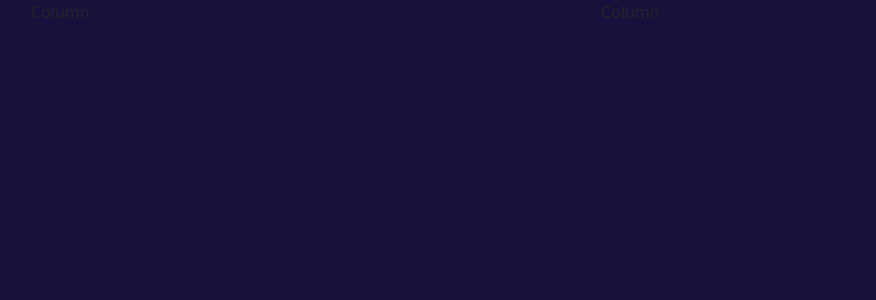
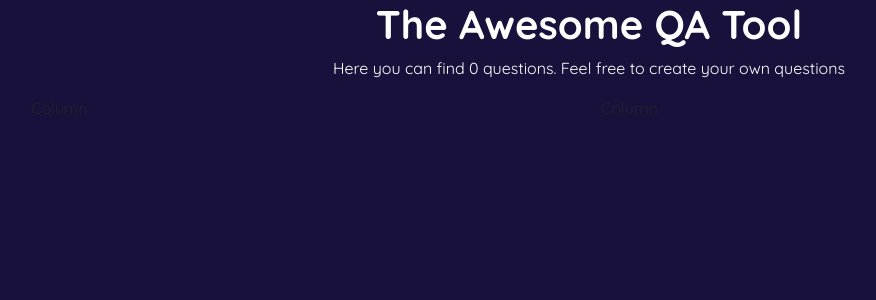
Before and after one commit to yusufabayomi/awesome-QA, a React (Create React App) app: page / in a window 1280 px wide. Shown: the top 300 px of the page, without its empty margins (51-927 px from the left). Built offline with nearby package versions, Linux system fonts and the light colour scheme.

Commit message:
Created the app introduction component

```diff
--- a/package.json
+++ b/package.json
@@ -34,5 +34,10 @@
       "last 1 firefox version",
       "last 1 safari version"
     ]
+  },
+  "devDependencies": {
+    "enzyme": "^3.11.0",
+    "enzyme-adapter-react-16": "^1.15.6",
+    "jest-enzyme": "^7.1.2"
   }
 }
--- a/src/App.js
+++ b/src/App.js
@@ -1,16 +1,21 @@
+import Introduction from './components/Introduction/Introduction';
 import './assets/style.css';
-function App() {
+
+const App = () => {
   return (
-    <div class="container">
-      <div class="row">
-        <div class="col">
-          Column
-        </div>
-        <div class="col">
-          Column
+    <>
+      <Introduction />
+      <div className="container">
+        <div className="row">
+          <div className="col">
+            Column
+          </div>
+          <div className="col">
+            Column
+          </div>
         </div>
       </div>
-    </div>
+    </>
   );
 }
 
--- a/src/assets/style.css
+++ b/src/assets/style.css
@@ -1,3 +1,10 @@
+@import url('https://fonts.googleapis.com/css2?family=Quicksand:wght@400;500;700&display=swap');
+
 body {
   background-color: #18113b;
+  font-family: 'Quicksand', sans-serif;
 }
+
+.f600 {
+  font-weight: 600;
+}
--- /dev/null
+++ b/src/components/Introduction/Introduction.js
@@ -0,0 +1,10 @@
+const Introduction = () => {
+    return (
+       <div className="text-center">
+            <h1 data-test="appName" className="text-white f600">The Awesome QA Tool</h1>
+            <p data-test="appDescription" className="text-white">Here you can find 0 questions. Feel free to create your own questions</p>
+       </div>
+    )
+}
+
+export default Introduction;
--- /dev/null
+++ b/src/utils/testUtil.js
@@ -0,0 +1,4 @@
+export const findByTestAtrribute = (component, attr) => {
+    const wrapper = component.find(`[data-test='${attr}']`);
+    return wrapper;
+};
```
Also changed, not shown: src/setupTests.js (added, +7 -0 lines), 2 other files (tests, documents, lock files or other folders).
